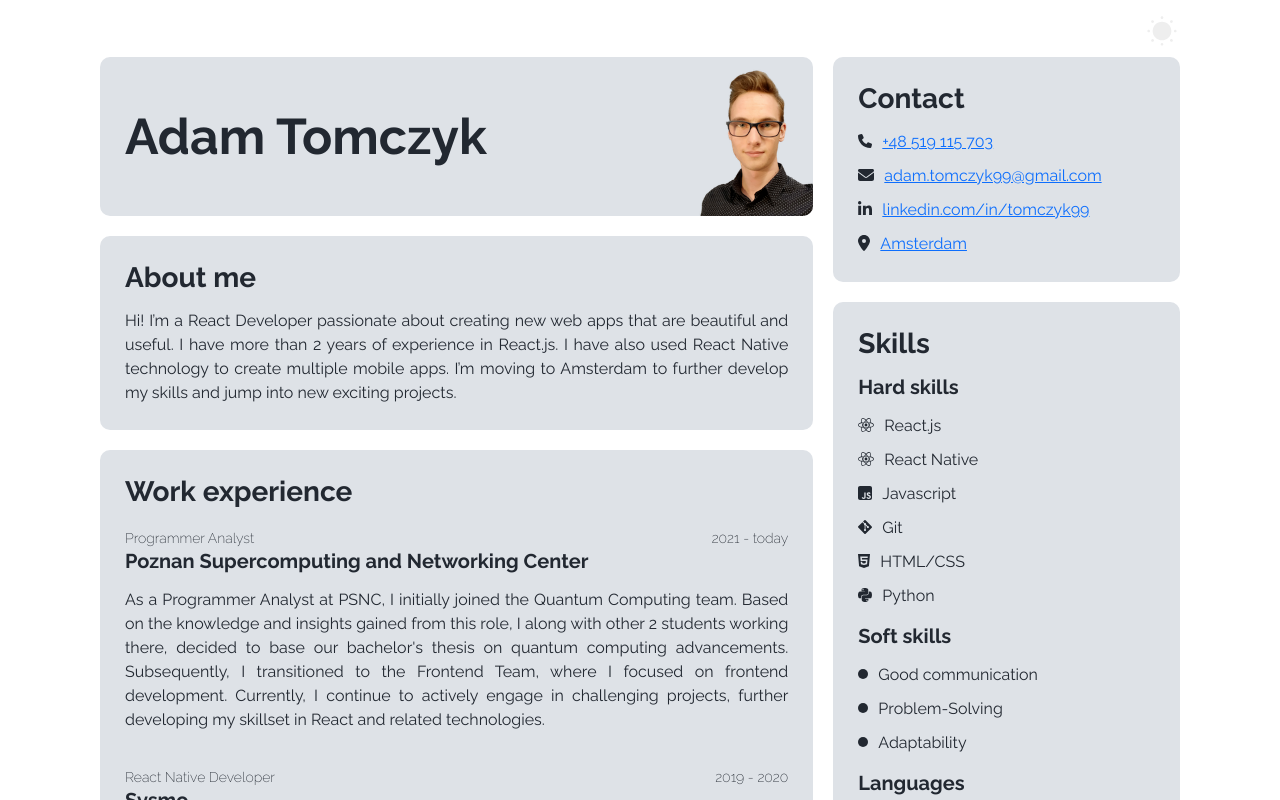
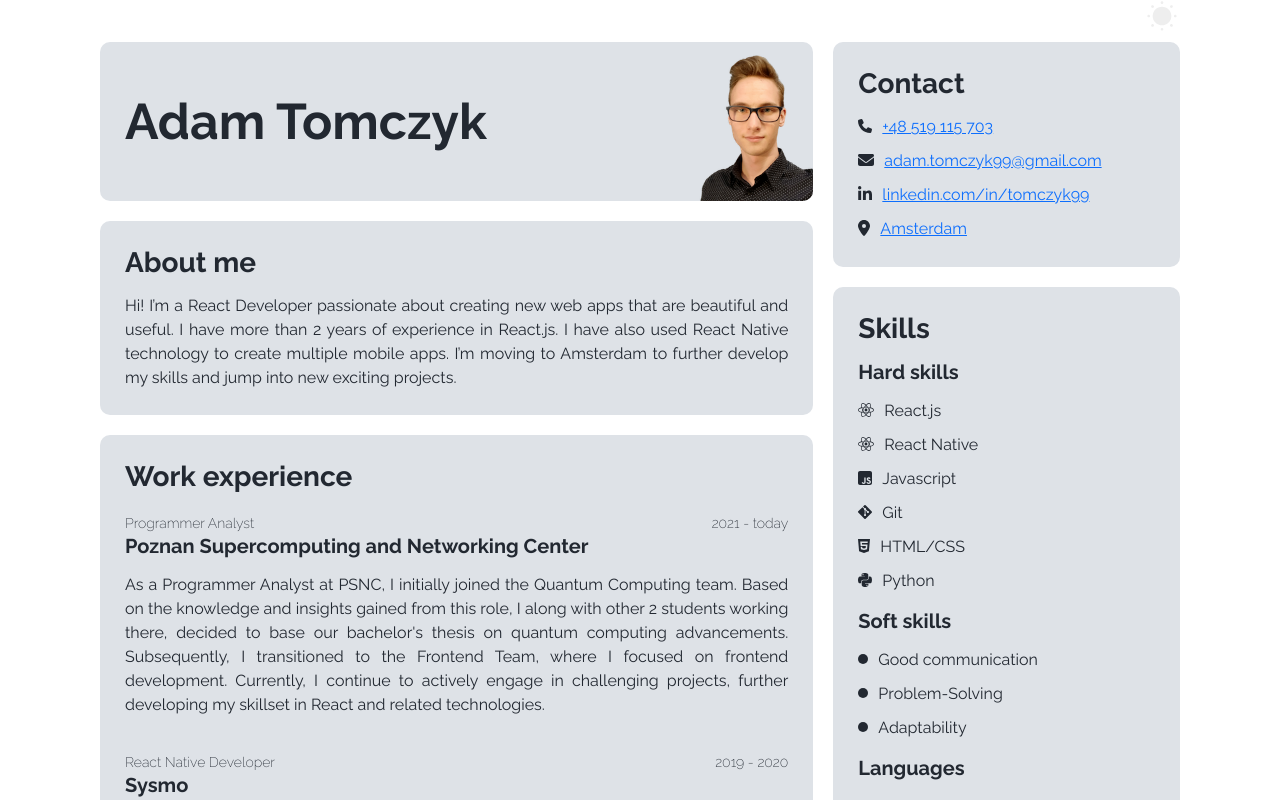
Before and after one commit to Aidem6/webCV, a Next.js app: page / in a window 1280 px wide. Shown: the top 800 px of the page. Built offline with nearby package versions, Linux system fonts and the light colour scheme.

Commit message:
remove body padding top

```diff
--- a/src/app/globals.css
+++ b/src/app/globals.css
@@ -67,10 +67,6 @@ body {
   background: var(--background-color);
 }
 
-body {
-  padding-top: 15px;
-}
-
 a {
   color: inherit;
   text-decoration: none;
```
